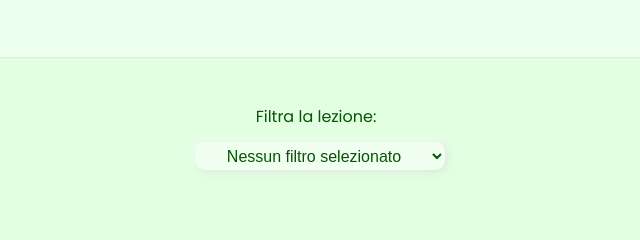
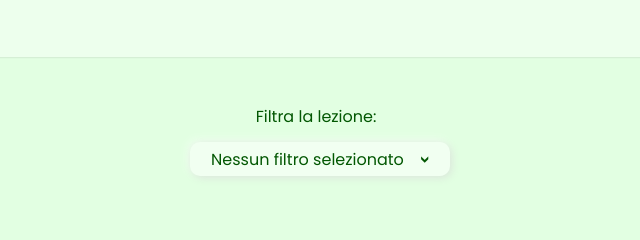
Before and after one commit to zitj/Mitaliano, a plain HTML site: page index.html in a window 1280 px wide. Both pictures are taken after a click on the element "Nomi". Shown: the top 240 px of the page, 320-960 px from the left. Drawn offline with Linux system fonts and the light colour scheme.

Commit message:
Started building custom DropDown

```diff
--- a/index.html
+++ b/index.html
@@ -36,7 +36,10 @@
 				<div id="filter">
 					<div class="filter-wrapper">
 						<label for="source">Filtra la lezione:</label>
-						<select name="source" id="filter-lectures"></select>
+						<div id="filter-lectures">
+							<div id="filter-text"></div>
+							<div id="arrow">></div>
+						</div>
 					</div>
 				</div>
 				<div id="list-of-words">
--- a/js/app.js
+++ b/js/app.js
@@ -12,6 +12,7 @@ const navigationLinks = document.querySelectorAll('.navigation-link');
 const sections = document.querySelectorAll('section');
 const listOfWords = document.querySelector('#list-of-words');
 const lecturesFilter = document.querySelector('#filter-lectures');
+const textFilter = document.querySelector('#filter-text');
 
 let randomWords = [];
 let randomVerbs = [];
@@ -52,7 +53,7 @@ const clickLogic = (element) => {
 	}
 	if (elementType === 'SELECT') {
 		console.log(element);
-		let filter = elementClicked.selectedOptions[0].innerHTML;
+		let filter = elementClicked.value;
 		console.log(filter);
 		randomise('words', listOfWords, randomWords, false);
 	}
@@ -62,4 +63,4 @@ document.addEventListener('click', (event) => {
 	clickLogic(event);
 });
 
-insertFilters(lecturesFilter);
+insertFilters(lecturesFilter, textFilter);
--- a/js/utilities/filters.js
+++ b/js/utilities/filters.js
@@ -2,13 +2,14 @@ import { returnArrayOfLectures } from '../services/shared-service.js';
 
 const lectures = returnArrayOfLectures();
 
-const insertFilters = (optionListElement) => {
-	lectures.forEach((lecture) => {
-		let option = document.createElement('option');
-		option.value = lecture;
-		option.text = lecture;
-		optionListElement.add(option);
-	});
+const insertFilters = (filter, textFilter) => {
+	// lectures.forEach((lecture) => {
+	// 	let option = document.createElement('option');
+	// 	option.value = lecture;
+	// 	option.text = lecture;
+	// 	optionListElement.add(option);
+	// });
+	textFilter.innerText = lectures[0];
 };
 
 export { insertFilters };
--- a/style/main.scss
+++ b/style/main.scss
@@ -145,6 +145,16 @@ header {
 		}
 	}
 	#words-section {
+		#filter-lectures {
+			@include stylize-input(250px, 0.3em, 1em, 1% auto);
+			cursor: pointer;
+			display: flex;
+			justify-content: space-evenly;
+			#arrow {
+				transform: rotate(90deg);
+				font-weight: 600;
+			}
+		}
 		#filter {
 			@include positioned-element($top: 13%);
 			.filter-wrapper {
```
Also changed, not shown: style/main.css, 1 other file.
